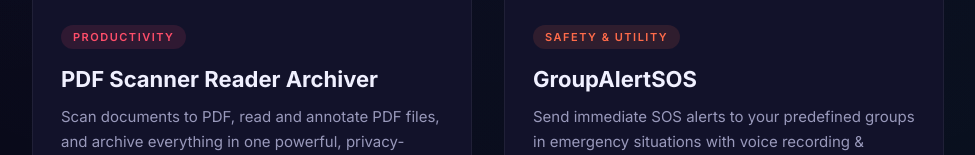
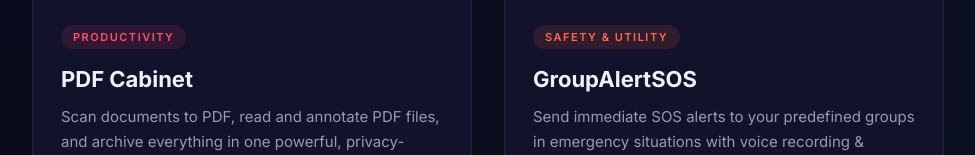
Before and after one commit to myafsoftware/myafsoftware.github.io, a plain HTML site: page index.html in a window 1280 px wide. Shown: the part 707-862 px from the top of the page, without its empty margins (152-1127 px from the left). Drawn offline with Linux system fonts and the light colour scheme.

Commit message:
Update index.html

```diff
--- a/index.html
+++ b/index.html
@@ -340,7 +340,7 @@
                     >
                     <div class="card-body">
                         <span class="card-badge badge-red">Productivity</span>
-                        <h2 class="card-title">PDF Scanner Reader Archiver</h2>
+                        <h2 class="card-title">PDF Cabinet</h2>
                         <p class="card-description">
                             Scan documents to PDF, read and annotate PDF files, and archive everything in one powerful, privacy-focused app.
                         </p>
```
